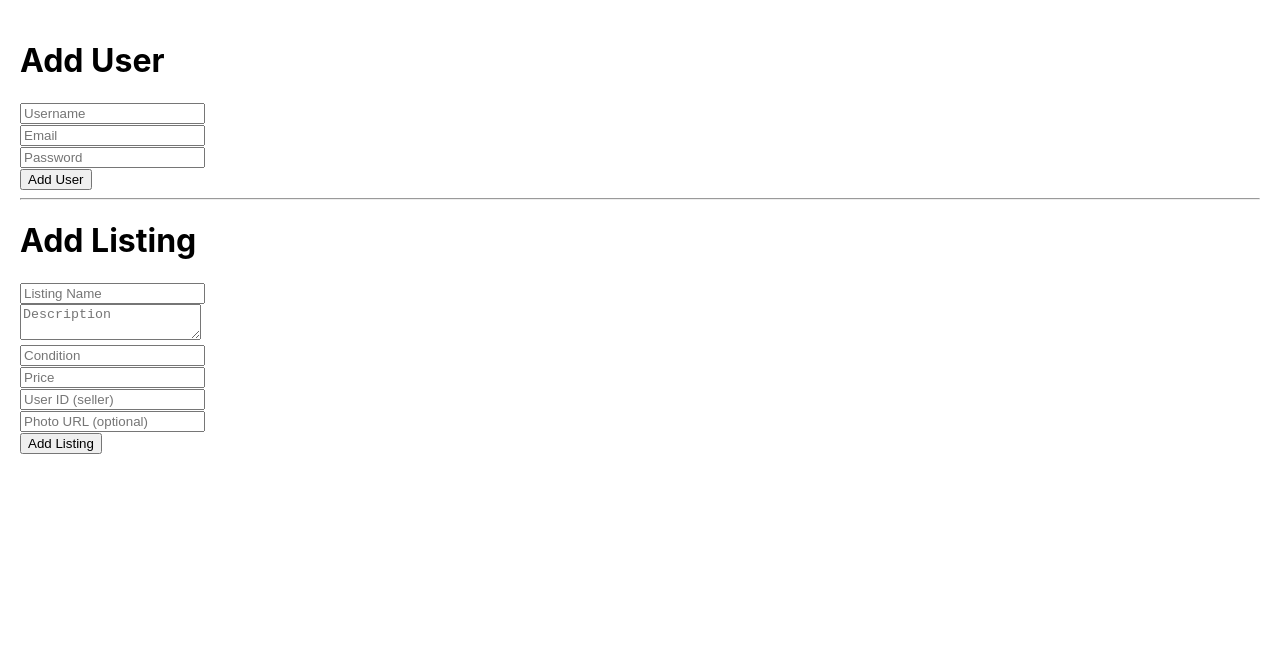
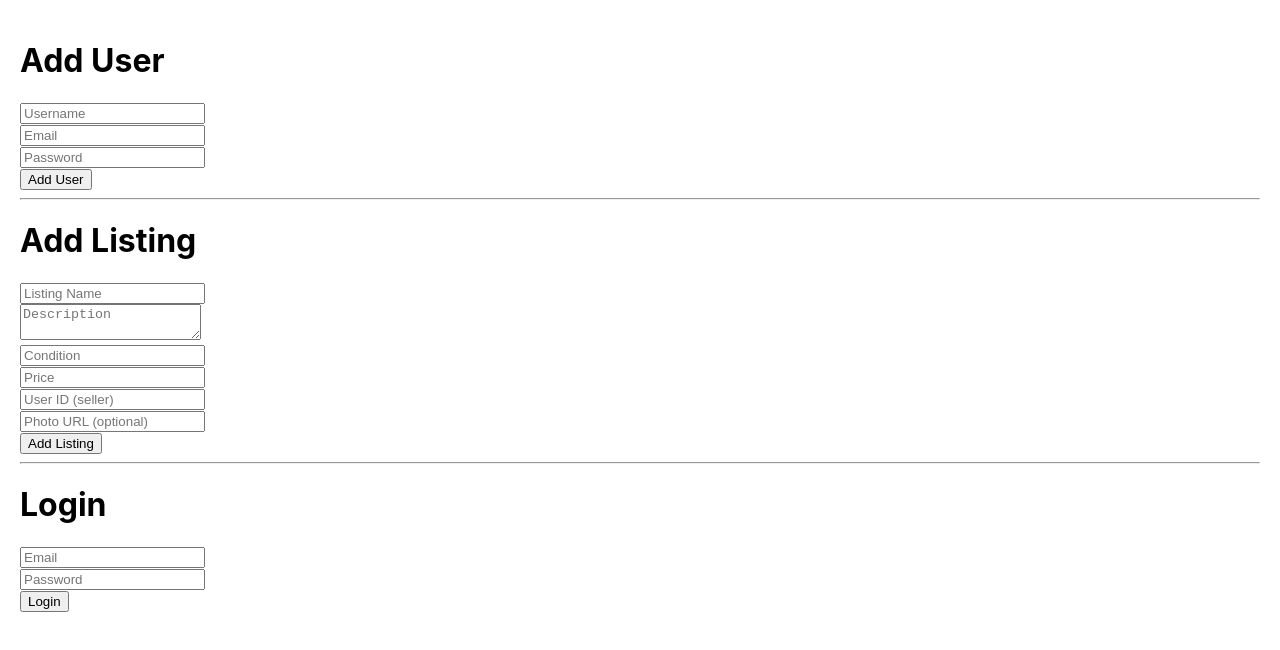
Before and after one commit to dokysmoky/client, a React (Create React App) app: page / in a window 1280 px wide. Shown: the top 650 px of the page. Built offline with nearby package versions, Linux system fonts and the light colour scheme.

Commit message:
log in front end

```diff
--- a/src/App.js
+++ b/src/App.js
@@ -15,6 +15,20 @@ function App() {
   const [userId, setUserId] = useState(""); // corresponds to user_id in DB
   const [photo, setPhoto] = useState(""); // optional
   const [listingResponse, setListingResponse] = useState(null);
+  const [loginEmail, setLoginEmail] = useState("");
+  const [loginPassword, setLoginPassword] = useState("");
+  const [loginResponse, setLoginResponse] = useState(null);
+
+  const handleLogin = async (e) => {
+    e.preventDefault();
+    const res = await fetch("http://localhost:5021/users/login", {
+      method: "POST",
+      headers: { "Content-Type": "application/json" },
+      body: JSON.stringify({ email: loginEmail, password: loginPassword }),
+    });
+    const data = await res.json();
+    setLoginResponse(data);
+  };
 
   // Add user POST request (no change)
   const handleAddUser = async (e) => {
@@ -133,6 +147,31 @@ function App() {
         <button type="submit">Add Listing</button>
       </form>
       {listingResponse && <pre>{JSON.stringify(listingResponse, null, 2)}</pre>}
+
+      <hr />
+
+<h1>Login</h1>
+<form onSubmit={handleLogin}>
+  <input
+    type="email"
+    placeholder="Email"
+    value={loginEmail}
+    onChange={(e) => setLoginEmail(e.target.value)}
+    required
+  />
+  <br />
+  <input
+    type="password"
+    placeholder="Password"
+    value={loginPassword}
+    onChange={(e) => setLoginPassword(e.target.value)}
+    required
+  />
+  <br />
+  <button type="submit">Login</button>
+</form>
+{loginResponse && <pre>{JSON.stringify(loginResponse, null, 2)}</pre>}
+
     </div>
   );
 }
```
